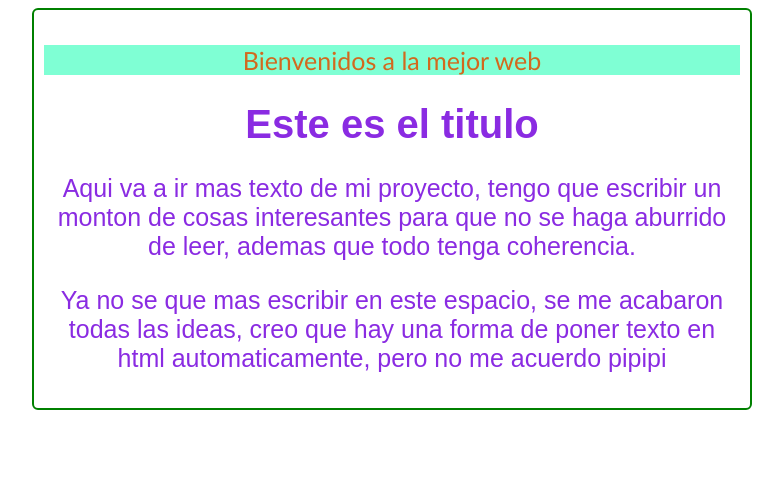
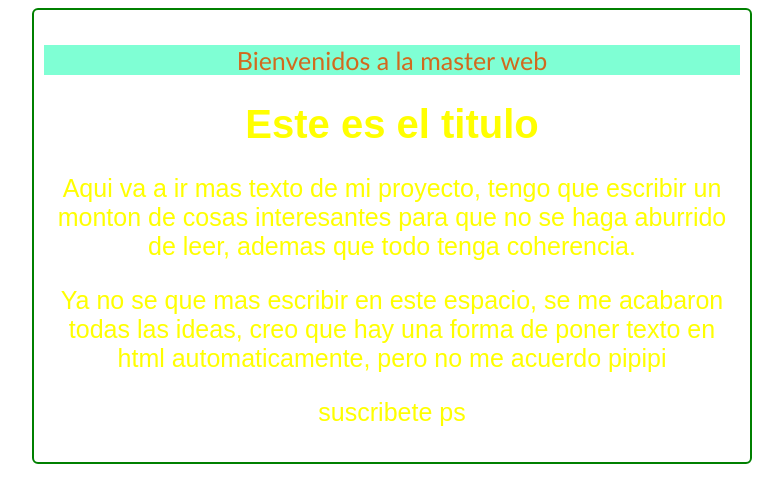
Before and after one commit to Apolo-X/MasterBlog, a plain HTML site: page index.html in a window 1280 px wide. Shown: the whole page, without its empty margins (248-1031 px from the left). Drawn offline with Linux system fonts and the light colour scheme.

Commit message:
Agrege suscripcion y cambie color y cabecera

```diff
--- a/css/style.css
+++ b/css/style.css
@@ -1,7 +1,7 @@
 main {
     text-align: center;
     font-family: Arial, Helvetica, sans-serif;
-    color: blueviolet;
+    color: yellow;
     font-size: 25px;
 }
 
--- a/index.html
+++ b/index.html
@@ -11,12 +11,13 @@
     <main>
         <div id="container">
             <div id="cabecera">
-                <p>Bienvenidos a la mejor web</p>
+                <p>Bienvenidos a la master web</p>
             </div>
             <div id="post">
                 <h1>Este es el titulo</h1>
                 <p>Aqui va a ir mas texto de mi proyecto, tengo que escribir un monton de cosas interesantes para que no se haga aburrido de leer, ademas que todo tenga coherencia.</p>
                 <p>Ya no se que mas escribir en este espacio, se me acabaron todas las ideas, creo que hay una forma de poner texto en html automaticamente, pero no me acuerdo pipipi</p>
+                <p>suscribete ps</p>
             </div>
         </div>
     </main>
```
